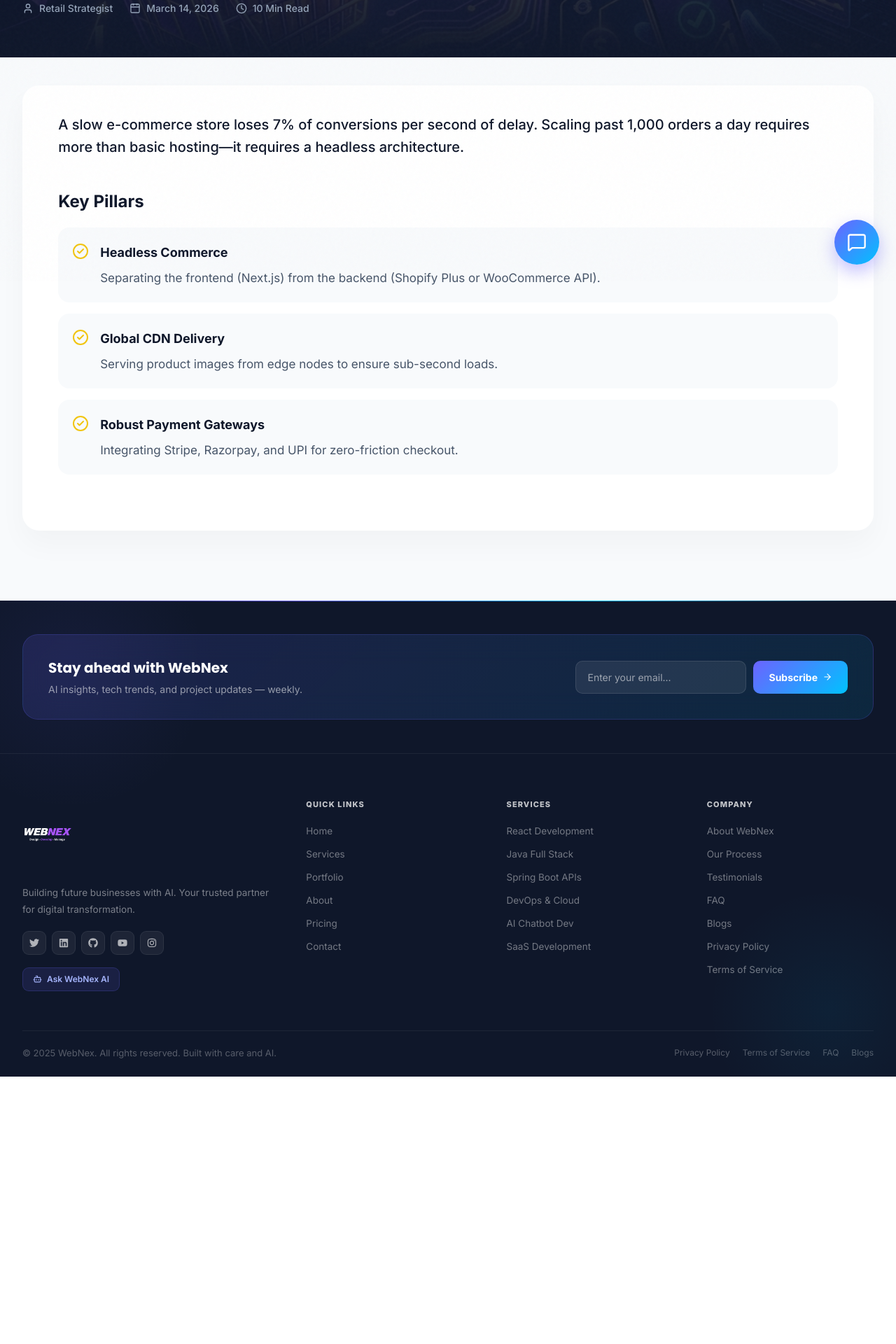
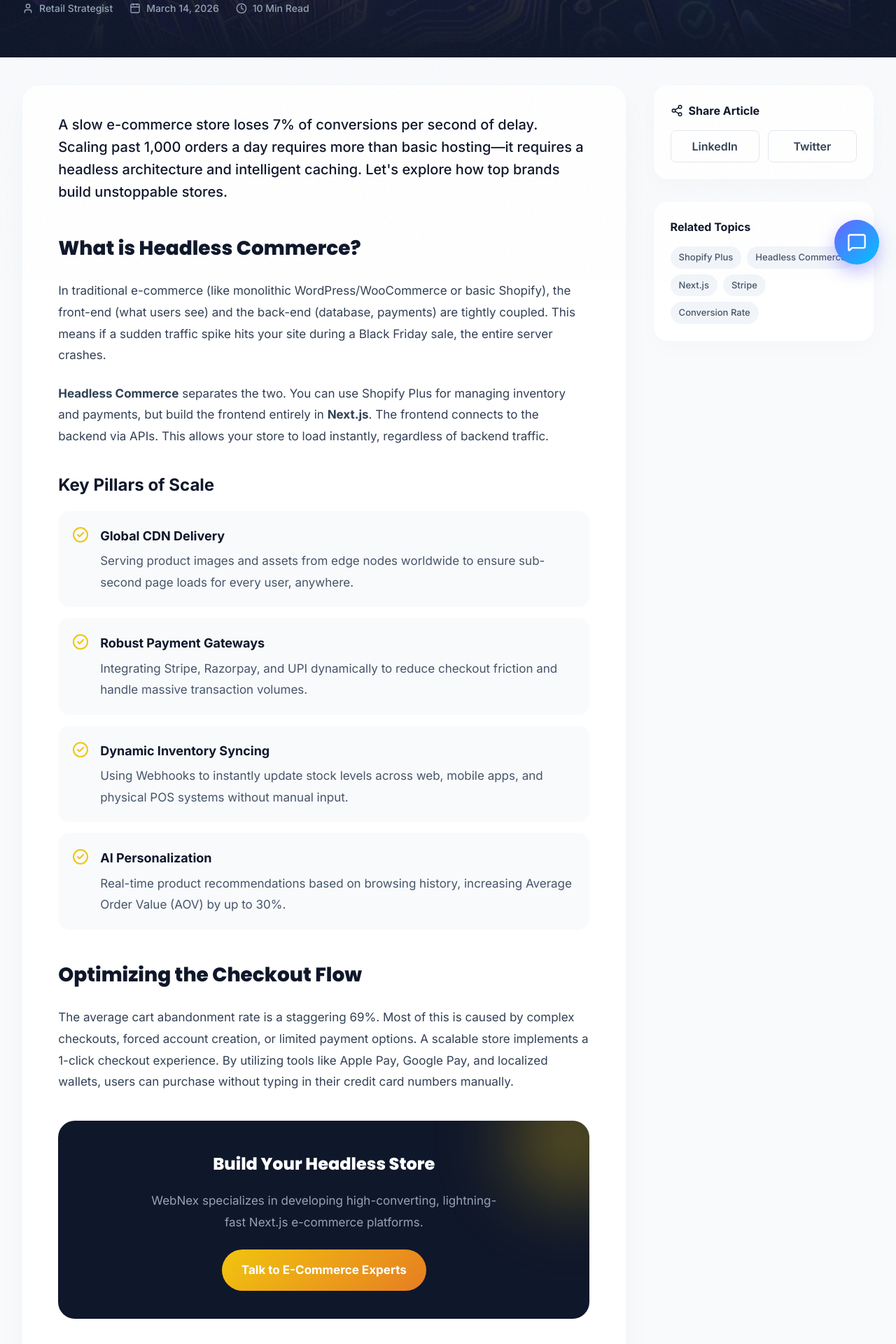
Before and after one commit to priyanshuvishwakarma273403/Webnex-Agency, a Next.js app: page /blogs/building-scalable-ecommerce-store in a window 1280 px wide. Shown: the part 398-2318 px from the top of the page at 70% size. Before the commit the page ends 1936 px from the top, so only its background shows below. Built offline with nearby package versions, Linux system fonts and the light colour scheme.

Commit message:
feat: add new blog posts for scalable e-commerce and website security

```diff
--- a/src/app/blogs/building-scalable-ecommerce-store/page.js
+++ b/src/app/blogs/building-scalable-ecommerce-store/page.js
@@ -31,14 +31,26 @@ export default function EcommerceBlogPage() {
       <div className="container-custom" style={{ display: 'flex', gap: 40, marginTop: 40, flexDirection: 'row', flexWrap: 'wrap' }}>
         <article style={{ flex: '1 1 70%', background: 'white', borderRadius: 24, padding: '40px clamp(20px, 4vw, 60px)', boxShadow: '0 20px 40px rgba(0,0,0,0.03)', color: '#334155', fontSize: 17, lineHeight: 1.8 }}>
           <p style={{ fontSize: 20, color: '#0F172A', fontWeight: 500, lineHeight: 1.6, marginBottom: 40 }}>
-            A slow e-commerce store loses 7% of conversions per second of delay. Scaling past 1,000 orders a day requires more than basic hosting—it requires a headless architecture.
+            A slow e-commerce store loses 7% of conversions per second of delay. Scaling past 1,000 orders a day requires more than basic hosting—it requires a headless architecture and intelligent caching. Let's explore how top brands build unstoppable stores.
           </p>
-          <h3 style={{ fontSize: 24, color: '#0F172A', fontWeight: 700, margin: '32px 0 16px' }}>Key Pillars</h3>
+
+          <h2 style={{ fontSize: 28, color: '#0F172A', fontWeight: 800, fontFamily: 'Poppins, sans-serif', margin: '40px 0 20px' }}>
+            What is Headless Commerce?
+          </h2>
+          <p style={{ marginBottom: 24 }}>
+            In traditional e-commerce (like monolithic WordPress/WooCommerce or basic Shopify), the front-end (what users see) and the back-end (database, payments) are tightly coupled. This means if a sudden traffic spike hits your site during a Black Friday sale, the entire server crashes.
+          </p>
+          <p style={{ marginBottom: 24 }}>
+            <strong>Headless Commerce</strong> separates the two. You can use Shopify Plus for managing inventory and payments, but build the frontend entirely in <strong>Next.js</strong>. The frontend connects to the backend via APIs. This allows your store to load instantly, regardless of backend traffic.
+          </p>
+
+          <h3 style={{ fontSize: 24, color: '#0F172A', fontWeight: 700, margin: '32px 0 16px' }}>Key Pillars of Scale</h3>
           <ul style={{ listStyle: 'none', padding: 0, display: 'flex', flexDirection: 'column', gap: 16, marginBottom: 40 }}>
             {[
-              { title: 'Headless Commerce', desc: 'Separating the frontend (Next.js) from the backend (Shopify Plus or WooCommerce API).' },
-              { title: 'Global CDN Delivery', desc: 'Serving product images from edge nodes to ensure sub-second loads.' },
-              { title: 'Robust Payment Gateways', desc: 'Integrating Stripe, Razorpay, and UPI for zero-friction checkout.' }
+              { title: 'Global CDN Delivery', desc: 'Serving product images and assets from edge nodes worldwide to ensure sub-second page loads for every user, anywhere.' },
+              { title: 'Robust Payment Gateways', desc: 'Integrating Stripe, Razorpay, and UPI dynamically to reduce checkout friction and handle massive transaction volumes.' },
+              { title: 'Dynamic Inventory Syncing', desc: 'Using Webhooks to instantly update stock levels across web, mobile apps, and physical POS systems without manual input.' },
+              { title: 'AI Personalization', desc: 'Real-time product recommendations based on browsing history, increasing Average Order Value (AOV) by up to 30%.' }
             ].map((benefit, idx) => (
               <li key={idx} style={{ display: 'flex', gap: 16, background: '#f8fafc', padding: 20, borderRadius: 16 }}>
                 <div style={{ color: '#F1C40F', marginTop: 2 }}><CheckCircle2 size={24} /></div>
@@ -49,7 +61,47 @@ export default function EcommerceBlogPage() {
               </li>
             ))}
           </ul>
+
+          <h2 style={{ fontSize: 28, color: '#0F172A', fontWeight: 800, fontFamily: 'Poppins, sans-serif', margin: '40px 0 20px' }}>
+            Optimizing the Checkout Flow
+          </h2>
+          <p style={{ marginBottom: 24 }}>
+            The average cart abandonment rate is a staggering 69%. Most of this is caused by complex checkouts, forced account creation, or limited payment options. A scalable store implements a 1-click checkout experience. By utilizing tools like Apple Pay, Google Pay, and localized wallets, users can purchase without typing in their credit card numbers manually.
+          </p>
+
+          <div style={{ background: '#0F172A', color: 'white', padding: 40, borderRadius: 24, textAlign: 'center', margin: '40px 0', position: 'relative', overflow: 'hidden' }}>
+            <div style={{ position: 'absolute', top: -100, right: -100, width: 250, height: 250, background: 'radial-gradient(circle, #F1C40F 0%, transparent 70%)', filter: 'blur(50px)', opacity: 0.5 }} />
+            <h3 style={{ fontSize: 24, fontWeight: 800, fontFamily: 'Poppins, sans-serif', marginBottom: 16, position: 'relative', zIndex: 1 }}>Build Your Headless Store</h3>
+            <p style={{ color: '#94a3b8', marginBottom: 24, maxWidth: 500, margin: '0 auto 24px', position: 'relative', zIndex: 1 }}>
+              WebNex specializes in developing high-converting, lightning-fast Next.js e-commerce platforms.
+            </p>
+            <Link href="/contact" style={{ display: 'inline-block', background: 'linear-gradient(135deg, #F1C40F, #E67E22)', color: 'white', padding: '14px 28px', borderRadius: 100, fontWeight: 700, textDecoration: 'none', position: 'relative', zIndex: 1 }}>
+              Talk to E-Commerce Experts
+            </Link>
+          </div>
         </article>
+
+        {/* Sidebar */}
+        <aside style={{ flex: '1 1 25%', display: 'flex', flexDirection: 'column', gap: 32 }}>
+          <div style={{ background: 'white', padding: 24, borderRadius: 20, boxShadow: '0 10px 30px rgba(0,0,0,0.02)' }}>
+            <h4 style={{ fontSize: 16, fontWeight: 700, color: '#0F172A', marginBottom: 16, display: 'flex', alignItems: 'center', gap: 8 }}>
+              <Share2 size={18} /> Share Article
+            </h4>
+            <div style={{ display: 'flex', gap: 12 }}>
+              <button style={{ flex: 1, padding: 10, borderRadius: 8, border: '1px solid #e2e8f0', background: 'transparent', cursor: 'pointer', fontWeight: 600, color: '#334155' }}>LinkedIn</button>
+              <button style={{ flex: 1, padding: 10, borderRadius: 8, border: '1px solid #e2e8f0', background: 'transparent', cursor: 'pointer', fontWeight: 600, color: '#334155' }}>Twitter</button>
+            </div>
+          </div>
+
+          <div style={{ background: 'white', padding: 24, borderRadius: 20, boxShadow: '0 10px 30px rgba(0,0,0,0.02)' }}>
+            <h4 style={{ fontSize: 16, fontWeight: 700, color: '#0F172A', marginBottom: 16 }}>Related Topics</h4>
+            <div style={{ display: 'flex', flexWrap: 'wrap', gap: 8 }}>
+              {['Shopify Plus', 'Headless Commerce', 'Next.js', 'Stripe', 'Conversion Rate'].map(tag => (
+                <span key={tag} style={{ background: '#f1f5f9', padding: '6px 12px', borderRadius: 100, fontSize: 13, color: '#475569', fontWeight: 500 }}>{tag}</span>
+              ))}
+            </div>
+          </div>
+        </aside>
       </div>
     </main>
   );
--- a/src/app/blogs/website-security-ssl-importance/page.js
+++ b/src/app/blogs/website-security-ssl-importance/page.js
@@ -31,14 +31,32 @@ export default function SecurityBlogPage() {
       <div className="container-custom" style={{ display: 'flex', gap: 40, marginTop: 40, flexDirection: 'row', flexWrap: 'wrap' }}>
         <article style={{ flex: '1 1 70%', background: 'white', borderRadius: 24, padding: '40px clamp(20px, 4vw, 60px)', boxShadow: '0 20px 40px rgba(0,0,0,0.03)', color: '#334155', fontSize: 17, lineHeight: 1.8 }}>
           <p style={{ fontSize: 20, color: '#0F172A', fontWeight: 500, lineHeight: 1.6, marginBottom: 40 }}>
-            In an era of sophisticated AI-driven cyber attacks, a basic firewall is no longer sufficient. Trust is the foundation of digital business.
+            In an era of sophisticated AI-driven cyber attacks, a basic firewall is no longer sufficient. Trust is the foundation of digital business. If a user's browser displays a "Not Secure" warning, you've already lost the sale.
           </p>
-          <h3 style={{ fontSize: 24, color: '#0F172A', fontWeight: 700, margin: '32px 0 16px' }}>Security Essentials</h3>
+
+          <h2 style={{ fontSize: 28, color: '#0F172A', fontWeight: 800, fontFamily: 'Poppins, sans-serif', margin: '40px 0 20px' }}>
+            Why SSL is Non-Negotiable
+          </h2>
+          <p style={{ marginBottom: 24 }}>
+            An SSL (Secure Sockets Layer) certificate encrypts the data traveling between a user's browser and your server. Without it, any hacker on a public Wi-Fi network can intercept credit card numbers, passwords, and sensitive emails in plain text. Furthermore, Google officially ranks HTTPS websites higher in search results.
+          </p>
+
+          <div style={{ background: 'linear-gradient(135deg, #fef2f2 0%, #fee2e2 100%)', borderRadius: 16, padding: 32, margin: '40px 0', borderLeft: '4px solid #E74C3C' }}>
+            <h3 style={{ fontSize: 20, fontWeight: 700, color: '#dc2626', display: 'flex', alignItems: 'center', gap: 10, marginBottom: 16 }}>
+              <Shield size={24} /> Security Insight
+            </h3>
+            <p style={{ margin: 0, color: '#991b1b', fontWeight: 500 }}>
+              Over 43% of cyber attacks target small businesses, largely because they assume they are "too small to be targeted." Automated bots scan the entire internet indiscriminately.
+            </p>
+          </div>
+
+          <h3 style={{ fontSize: 24, color: '#0F172A', fontWeight: 700, margin: '32px 0 16px' }}>Beyond SSL: The Modern Security Stack</h3>
           <ul style={{ listStyle: 'none', padding: 0, display: 'flex', flexDirection: 'column', gap: 16, marginBottom: 40 }}>
             {[
-              { title: 'Advanced SSL Encryption', desc: 'End-to-end 256-bit encryption for all user sessions and data transfers.' },
-              { title: 'DDoS Protection', desc: 'Preventing malicious botnets from taking your revenue-generating services offline.' },
-              { title: 'Zero Trust Architecture', desc: 'Every API endpoint requires strict authentication and rate-limiting.' }
+              { title: 'Web Application Firewall (WAF)', desc: 'Blocks SQL injection, Cross-Site Scripting (XSS), and malicious payloads before they reach your server.' },
+              { title: 'DDoS Protection', desc: 'Mitigates distributed denial-of-service attacks that attempt to crash your server with fake traffic.' },
+              { title: 'Zero Trust Architecture', desc: 'Never trust, always verify. Every API endpoint requires strict JWT authentication and rate-limiting.' },
+              { title: 'Automated Backups', desc: 'Real-time database mirroring and daily encrypted snapshots to prevent ransomware data loss.' }
             ].map((benefit, idx) => (
               <li key={idx} style={{ display: 'flex', gap: 16, background: '#f8fafc', padding: 20, borderRadius: 16 }}>
                 <div style={{ color: '#E74C3C', marginTop: 2 }}><CheckCircle2 size={24} /></div>
@@ -49,7 +67,47 @@ export default function SecurityBlogPage() {
               </li>
             ))}
           </ul>
+
+          <h2 style={{ fontSize: 28, color: '#0F172A', fontWeight: 800, fontFamily: 'Poppins, sans-serif', margin: '40px 0 20px' }}>
+            Security Audits
+          </h2>
+          <p style={{ marginBottom: 24 }}>
+            WebNex conducts comprehensive penetration testing and vulnerability assessments for enterprise clients. By simulating real-world attacks, we identify patching opportunities before malicious actors can exploit them.
+          </p>
+
+          <div style={{ background: '#0F172A', color: 'white', padding: 40, borderRadius: 24, textAlign: 'center', margin: '40px 0', position: 'relative', overflow: 'hidden' }}>
+            <div style={{ position: 'absolute', top: -100, right: -100, width: 250, height: 250, background: 'radial-gradient(circle, #E74C3C 0%, transparent 70%)', filter: 'blur(50px)', opacity: 0.5 }} />
+            <h3 style={{ fontSize: 24, fontWeight: 800, fontFamily: 'Poppins, sans-serif', marginBottom: 16, position: 'relative', zIndex: 1 }}>Secure Your Business Today</h3>
+            <p style={{ color: '#94a3b8', marginBottom: 24, maxWidth: 500, margin: '0 auto 24px', position: 'relative', zIndex: 1 }}>
+              Don't wait for a data breach to upgrade your infrastructure. WebNex provides enterprise-grade security protocols for modern applications.
+            </p>
+            <Link href="/contact" style={{ display: 'inline-block', background: 'linear-gradient(135deg, #E74C3C, #C0392B)', color: 'white', padding: '14px 28px', borderRadius: 100, fontWeight: 700, textDecoration: 'none', position: 'relative', zIndex: 1 }}>
+              Request Security Audit
+            </Link>
+          </div>
         </article>
+
+        {/* Sidebar */}
+        <aside style={{ flex: '1 1 25%', display: 'flex', flexDirection: 'column', gap: 32 }}>
+          <div style={{ background: 'white', padding: 24, borderRadius: 20, boxShadow: '0 10px 30px rgba(0,0,0,0.02)' }}>
+            <h4 style={{ fontSize: 16, fontWeight: 700, color: '#0F172A', marginBottom: 16, display: 'flex', alignItems: 'center', gap: 8 }}>
+              <Share2 size={18} /> Share Article
+            </h4>
+            <div style={{ display: 'flex', gap: 12 }}>
+              <button style={{ flex: 1, padding: 10, borderRadius: 8, border: '1px solid #e2e8f0', background: 'transparent', cursor: 'pointer', fontWeight: 600, color: '#334155' }}>LinkedIn</button>
+              <button style={{ flex: 1, padding: 10, borderRadius: 8, border: '1px solid #e2e8f0', background: 'transparent', cursor: 'pointer', fontWeight: 600, color: '#334155' }}>Twitter</button>
+            </div>
+          </div>
+
+          <div style={{ background: 'white', padding: 24, borderRadius: 20, boxShadow: '0 10px 30px rgba(0,0,0,0.02)' }}>
+            <h4 style={{ fontSize: 16, fontWeight: 700, color: '#0F172A', marginBottom: 16 }}>Related Topics</h4>
+            <div style={{ display: 'flex', flexWrap: 'wrap', gap: 8 }}>
+              {['Cyber Security', 'SSL/TLS', 'DDoS', 'WebNex Security', 'Data Privacy'].map(tag => (
+                <span key={tag} style={{ background: '#f1f5f9', padding: '6px 12px', borderRadius: 100, fontSize: 13, color: '#475569', fontWeight: 500 }}>{tag}</span>
+              ))}
+            </div>
+          </div>
+        </aside>
       </div>
     </main>
   );
```
